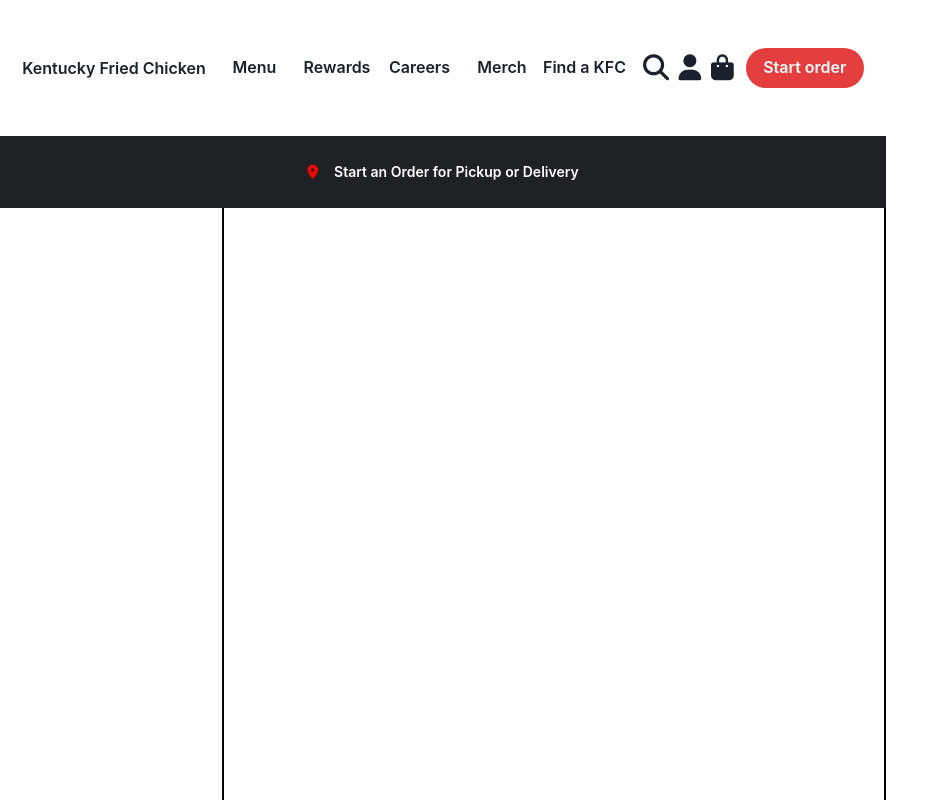
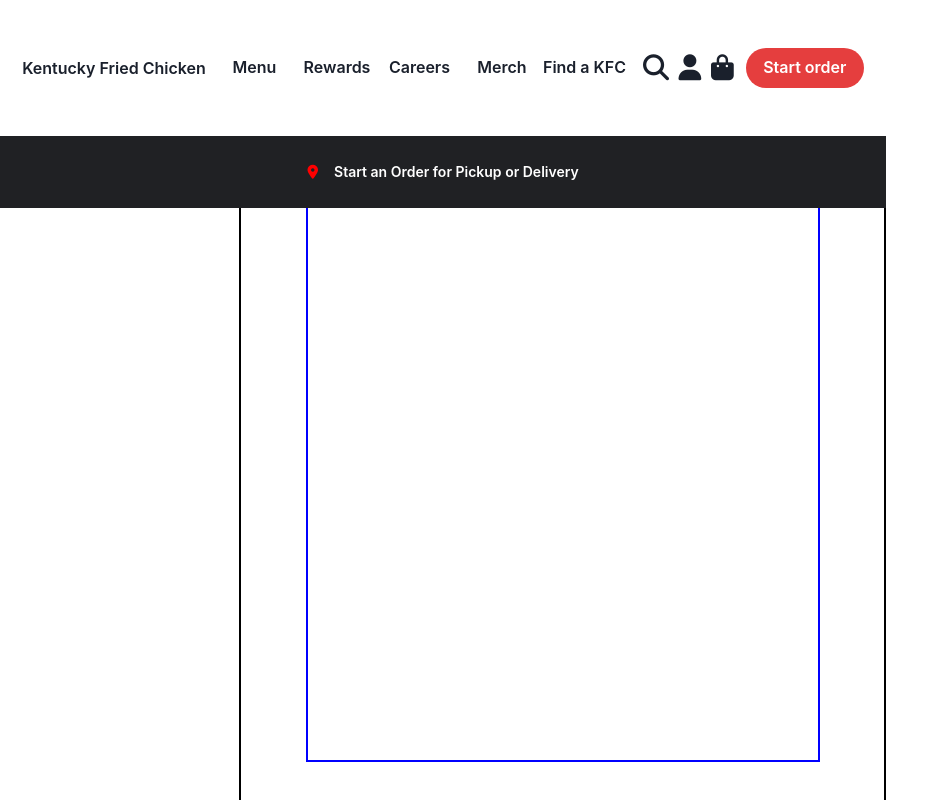
Before and after one commit to Swarnava-paul/kfc.com-react, a React (Vite) app: page / in a window 1280 px wide. Both pictures are taken after a click on the button "VALUE SNACKERS". Shown: the part 992-1792 px from the top of the page, without its empty margins (0-949 px from the left). Built offline with nearby package versions, Linux system fonts and the light colour scheme.

Commit message:
basic structure of categories page updated

```diff
--- a/src/pages/categories.jsx
+++ b/src/pages/categories.jsx
@@ -18,7 +18,7 @@ const text_style={
 }
     return(
         <>
-        <Grid templateColumns='25% 75% '>
+        <Grid templateColumns='27% 73% '>
 
         <Grid h='100vh' justifyContent='center' templateRows='repeat(10,10%)' >
          <Image width='30%' src='https://online.kfc.co.in/static/media/Stripes_Small_OffersIcon.87fc6256.svg'/>
@@ -33,7 +33,16 @@ const text_style={
          <Text>SNACKS</Text>
         </Grid>{/**side bar */}
 
-         <Grid sx={border2} h='350vh'>
+         <Grid sx={border2} h='auto' pb='10%' placeItems='center' rowGap={28} mt={152}>
+            <Box border='2px' borderColor='blue' w='80%' h='80vh'>{/**will be map */}
+              <Text>VALUE SNACKERS</Text>
+              <Grid></Grid>
+            </Box>
+
+            <Box border='2px' borderColor='blue' w='80%' h='80vh'>{/**will be map */}
+              <Text>VALUE SNACKERS</Text>
+              <Grid></Grid>
+            </Box>
 
         </Grid>{/** main content holder */}
 
```
